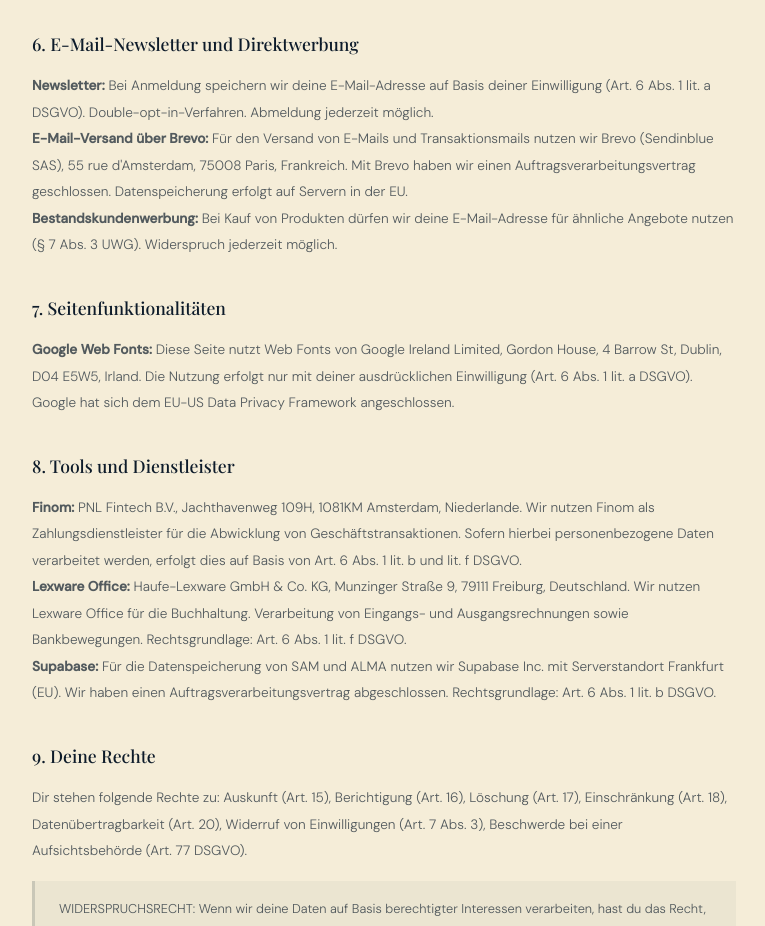
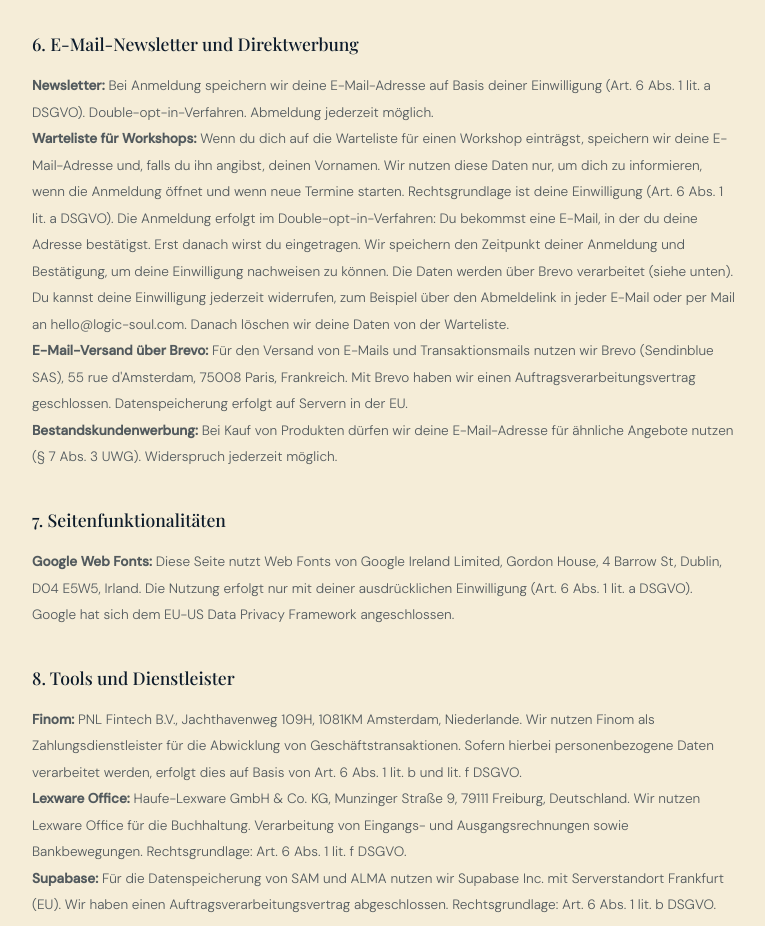
Before and after one commit to L-26S/Logic-soul, a plain HTML site: page datenschutz/index.html in a window 1280 px wide. Shown: the part 1640-2566 px from the top of the page, without its empty margins (256-1021 px from the left). Drawn offline with nearby package versions, Linux system fonts and the light colour scheme; a web font is replaced by a local one.

Commit message:
Datenschutz: Warteliste für Workshops ergänzen
Co-Authored-By: Claude Opus 5.5 <noreply@anthropic.com>
Claude-Session: https://claude.ai/code/session_01BWGYrEmzkbQ8PuzYCydjYh

```diff
--- a/datenschutz/index.html
+++ b/datenschutz/index.html
@@ -507,6 +507,7 @@ Logic | Soul <svg viewBox="0 0 10 6" fill="none"><path d="M1 1l4 4 4-4" stroke="
 <p>Wenn du dich für SAM oder ALMA registrierst, werden die zur Vertragserfüllung erforderlichen Daten gespeichert. Wir verwenden das Double-opt-in-Verfahren. Rechtsgrundlage: Art. 6 Abs. 1 lit. b und lit. f DSGVO.</p>
 <h2 style="font-family:'Playfair Display',serif;font-size:1.1rem;color:#0D1B2A;margin:2rem 0 0.75rem;font-weight:500;">6. E-Mail-Newsletter und Direktwerbung</h2>
 <p><strong>Newsletter:</strong> Bei Anmeldung speichern wir deine E-Mail-Adresse auf Basis deiner Einwilligung (Art. 6 Abs. 1 lit. a DSGVO). Double-opt-in-Verfahren. Abmeldung jederzeit möglich.</p>
+<p><strong>Warteliste für Workshops:</strong> Wenn du dich auf die Warteliste für einen Workshop einträgst, speichern wir deine E-Mail-Adresse und, falls du ihn angibst, deinen Vornamen. Wir nutzen diese Daten nur, um dich zu informieren, wenn die Anmeldung öffnet und wenn neue Termine starten. Rechtsgrundlage ist deine Einwilligung (Art. 6 Abs. 1 lit. a DSGVO). Die Anmeldung erfolgt im Double-opt-in-Verfahren: Du bekommst eine E-Mail, in der du deine Adresse bestätigst. Erst danach wirst du eingetragen. Wir speichern den Zeitpunkt deiner Anmeldung und Bestätigung, um deine Einwilligung nachweisen zu können. Die Daten werden über Brevo verarbeitet (siehe unten). Du kannst deine Einwilligung jederzeit widerrufen, zum Beispiel über den Abmeldelink in jeder E-Mail oder per Mail an hello@logic-soul.com. Danach löschen wir deine Daten von der Warteliste.</p>
 <p><strong>E-Mail-Versand über Brevo:</strong> Für den Versand von E-Mails und Transaktionsmails nutzen wir Brevo (Sendinblue SAS), 55 rue d'Amsterdam, 75008 Paris, Frankreich. Mit Brevo haben wir einen Auftragsverarbeitungsvertrag geschlossen. Datenspeicherung erfolgt auf Servern in der EU.</p>
 <p><strong>Bestandskundenwerbung:</strong> Bei Kauf von Produkten dürfen wir deine E-Mail-Adresse für ähnliche Angebote nutzen (§ 7 Abs. 3 UWG). Widerspruch jederzeit möglich.</p>
 <h2 style="font-family:'Playfair Display',serif;font-size:1.1rem;color:#0D1B2A;margin:2rem 0 0.75rem;font-weight:500;">7. Seitenfunktionalitäten</h2>
```
